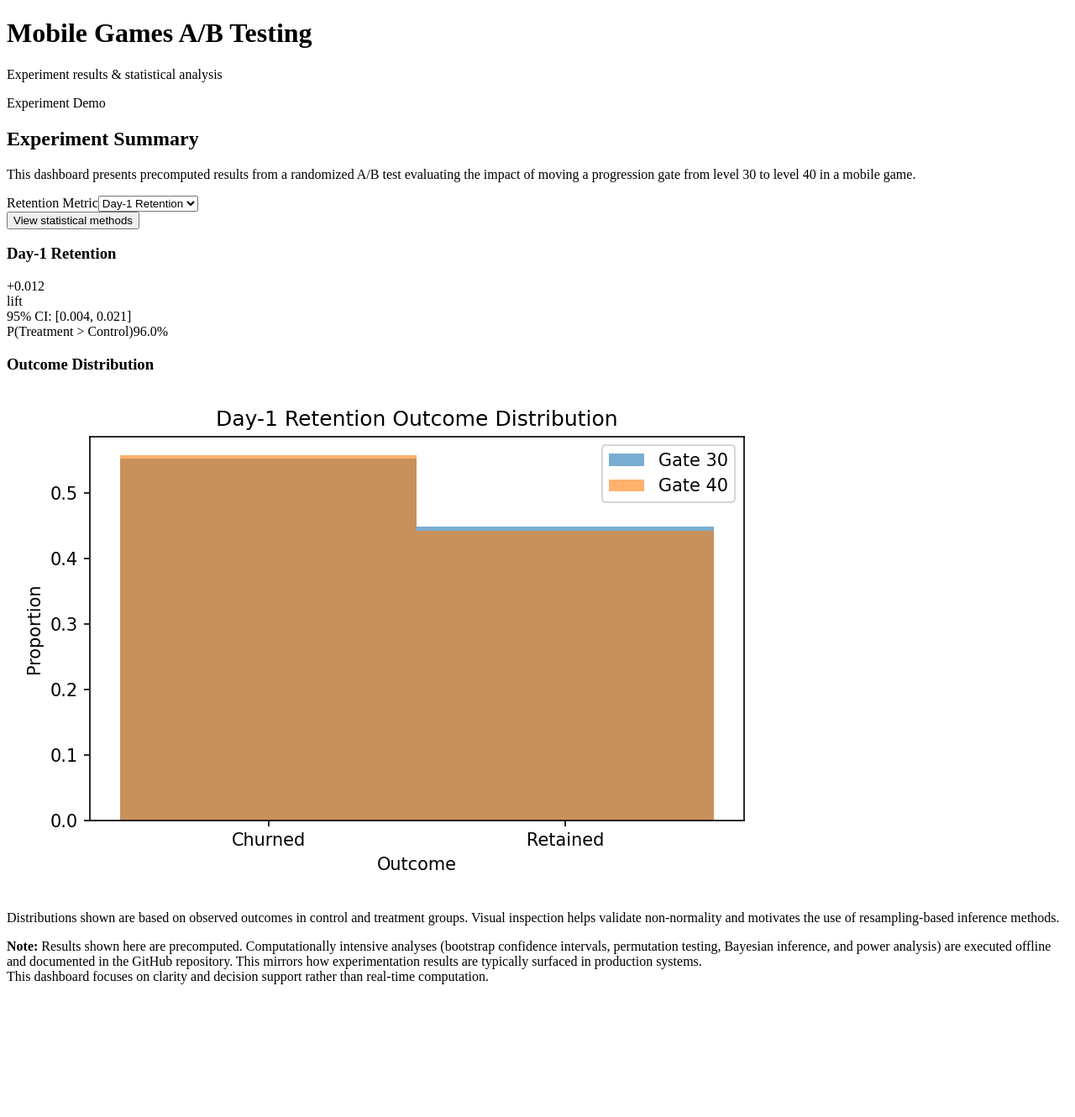
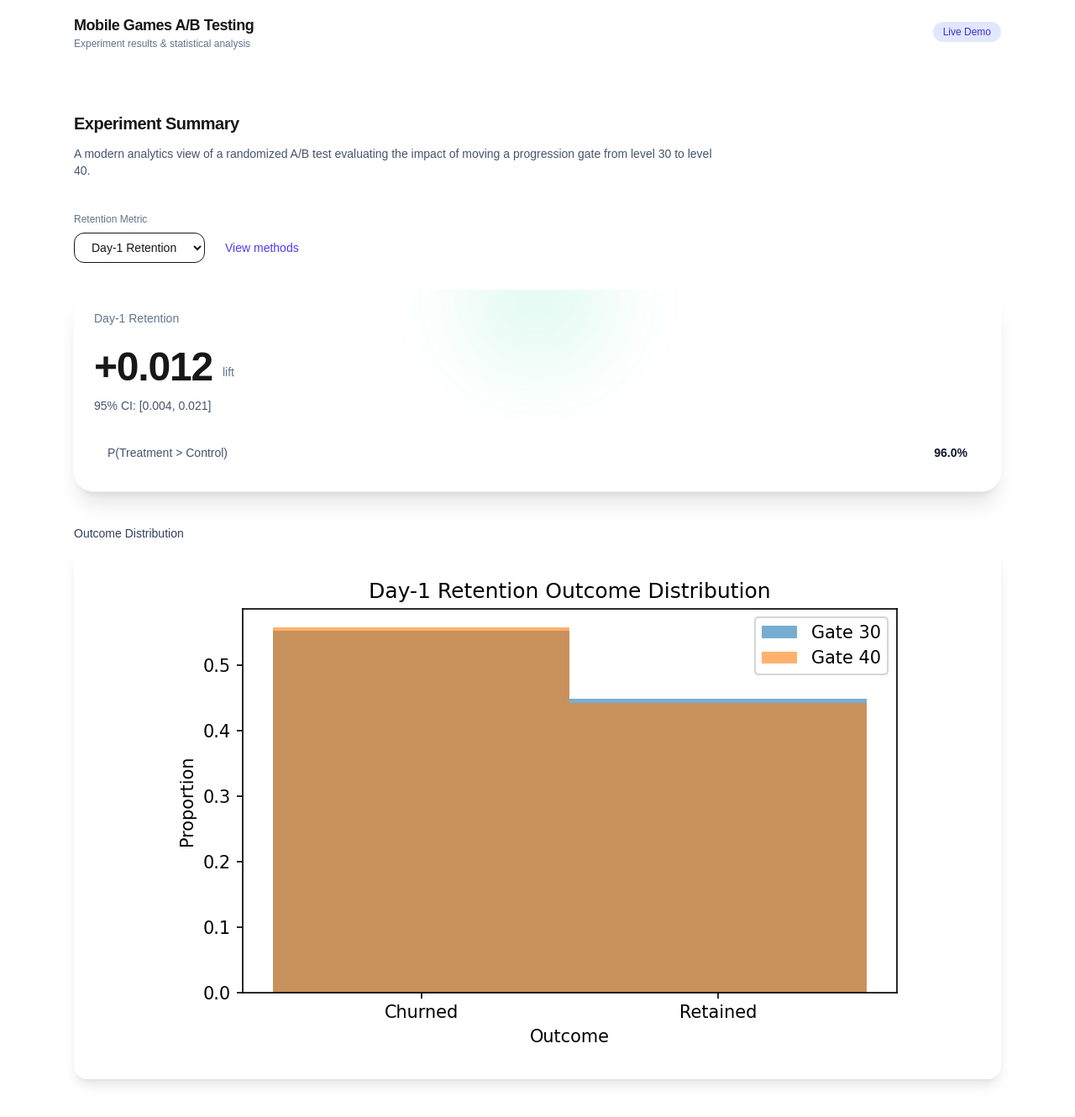
Before and after one commit to pankrulez/Mobile-Games-AB-Testing, a Next.js app in the folder web/: page / in a window 1280 px wide. Shown: the top 1330 px of the page at 84% size. Before the commit the page ends 1180 px from the top, so only its background shows below. Built offline with nearby package versions, Linux system fonts and the light colour scheme.

Commit message:
add modern UI

```diff
--- a/web/app/layout.tsx
+++ b/web/app/layout.tsx
@@ -1,6 +1,8 @@
+import "./globals.css";
+
 export const metadata = {
-  title: "Mobile Games A/B Test",
-  description: "Statistical analysis of mobile game experimentation"
+  title: "Mobile Games A/B Testing",
+  description: "Modern analytics dashboard for A/B testing results"
 };
 
 export default function RootLayout({
@@ -10,7 +12,7 @@ export default function RootLayout({
 }) {
   return (
     <html lang="en">
-      <body className="min-h-screen bg-gradient-to-br from-slate-50 to-slate-100 text-slate-900 antialiased">
+      <body className="min-h-screen bg-gradient-to-br from-slate-100 via-slate-50 to-indigo-50 text-slate-900 antialiased">
         {children}
       </body>
     </html>
--- a/web/app/page.tsx
+++ b/web/app/page.tsx
@@ -1,114 +1,110 @@
 "use client";
 
 import { useState } from "react";
+import { motion } from "framer-motion";
 import Header from "@/components/Header";
 import MetricCard from "@/components/MetricCard";
+import AnimatedCard from "@/components/AnimatedCard";
+import MethodsModal from "@/components/MethodsModal";
 import results from "@/data/results.json";
-import MethodsModal from "@/components/MethodsModal";
 
 export default function Home() {
   const [metricKey, setMetricKey] = useState<"retention_1" | "retention_7">(
     "retention_1"
   );
+  const [showMethods, setShowMethods] = useState(false);
 
   const metric = results[metricKey];
-  const [showMethods, setShowMethods] = useState(false);
 
   return (
     <>
       <Header />
 
-      <main className="mx-auto max-w-6xl px-6 py-12">
+      <motion.main
+        initial="hidden"
+        animate="visible"
+        variants={{
+          hidden: {},
+          visible: {
+            transition: { staggerChildren: 0.15 }
+          }
+        }}
+        className="mx-auto max-w-6xl px-6 py-14"
+      >
         {/* Intro */}
-        <section className="mb-8">
-          <h2 className="text-lg font-semibold text-slate-900">
+        <AnimatedCard>
+          <section className="mb-10">
+            <h2 className="text-xl font-semibold tracking-tight">
               Experiment Summary
             </h2>
-          <p className="mt-2 max-w-3xl text-sm text-slate-600">
-            This dashboard presents precomputed results from a randomized A/B test
-            evaluating the impact of moving a progression gate from level 30 to
-            level 40 in a mobile game.
+            <p className="mt-3 max-w-3xl text-sm text-slate-600">
+              A modern analytics view of a randomized A/B test evaluating the
+              impact of moving a progression gate from level 30 to level 40.
             </p>
           </section>
+        </AnimatedCard>
 
-        {/* Metric Selector */}
-        <section className="mb-6">
-          <label className="block text-sm font-medium text-slate-700">
+        {/* Controls */}
+        <AnimatedCard delay={0.05}>
+          <section className="mb-8 flex items-center gap-6">
+            <div>
+              <label className="block text-xs font-medium text-slate-500">
                 Retention Metric
               </label>
               <select
-            className="mt-2 rounded-md border px-3 py-2 text-sm"
+                className="mt-2 rounded-xl border bg-white/70 px-4 py-2 text-sm backdrop-blur"
                 value={metricKey}
                 onChange={(e) =>
-              setMetricKey(e.target.value as "retention_1" | "retention_7")
+                  setMetricKey(
+                    e.target.value as "retention_1" | "retention_7"
+                  )
                 }
               >
                 <option value="retention_1">Day-1 Retention</option>
                 <option value="retention_7">Day-7 Retention</option>
               </select>
-        </section>
+            </div>
 
             <button
               onClick={() => setShowMethods(true)}
-          className="mt-2 text-sm text-slate-600 underline hover:text-slate-900"
+              className="mt-6 text-sm text-indigo-600 hover:underline"
             >
-          View statistical methods
+              View methods
             </button>
+          </section>
+        </AnimatedCard>
 
-
-        {/* Metric Card */}
-        <section className="grid grid-cols-1 gap-6 md:grid-cols-2">
+        {/* Metric */}
+        <AnimatedCard delay={0.1}>
           <MetricCard
             title={metric.metric}
             effect={metric.effect_size}
             ci={metric.ci}
             prob={metric.bayesian_prob}
           />
-        </section>
+        </AnimatedCard>
 
-        {/* Distribution Plot */}
-        <section className="mt-8">
+        {/* Plot */}
+        <AnimatedCard delay={0.15}>
+          <section className="mt-10">
             <h3 className="mb-2 text-sm font-medium text-slate-700">
               Outcome Distribution
             </h3>
-
-          <div className="rounded-lg border bg-white p-4">
+            <div className="rounded-2xl bg-white/70 p-4 shadow-lg backdrop-blur">
               <img
                 src={`/plots/${metricKey}_distribution.png`}
-              alt={`${metric.metric} distribution`}
-              className="mx-auto max-w-full"
+                alt="Distribution plot"
+                className="mx-auto"
               />
             </div>
-
-          <p className="mt-2 text-xs text-slate-500">
-            Distributions shown are based on observed outcomes in control and treatment
-            groups. Visual inspection helps validate non-normality and motivates the
-            use of resampling-based inference methods.
-          </p>
           </section>
-
-        {/* Explanation Callout */}
-        <section className="mt-10 rounded-lg border bg-slate-50 p-4 text-sm text-slate-600">
-          <strong>Note:</strong> Results shown here are precomputed.
-          Computationally intensive analyses (bootstrap confidence intervals,
-          permutation testing, Bayesian inference, and power analysis) are
-          executed offline and documented in the GitHub repository. This mirrors
-          how experimentation results are typically surfaced in production
-          systems.
-        </section>
-
-        {/* Footer */}
-        <section className="mt-6 text-xs text-slate-500">
-          This dashboard focuses on clarity and decision support rather than
-          real-time computation.
-        </section>
+        </AnimatedCard>
+      </motion.main>
 
       <MethodsModal
         isOpen={showMethods}
         onClose={() => setShowMethods(false)}
       />
-
-      </main>
     </>
   );
 }
--- /dev/null
+++ b/web/components/AnimatedCard.tsx
@@ -0,0 +1,30 @@
+"use client";
+
+import { motion } from "framer-motion";
+
+export default function AnimatedCard({
+  children,
+  delay = 0
+}: {
+  children: React.ReactNode;
+  delay?: number;
+}) {
+  return (
+    <motion.div
+      initial={{ opacity: 0, y: 24, scale: 0.96 }}
+      animate={{ opacity: 1, y: 0, scale: 1 }}
+      transition={{
+        duration: 0.5,
+        ease: "easeOut",
+        delay
+      }}
+      whileHover={{
+        y: -6,
+        scale: 1.03
+      }}
+      className="will-change-transform"
+    >
+      {children}
+    </motion.div>
+  );
+}
--- a/web/components/Header.tsx
+++ b/web/components/Header.tsx
@@ -1,6 +1,6 @@
 export default function Header() {
   return (
-    <header className="sticky top-0 z-40 backdrop-blur bg-white/70">
+    <header className="sticky top-0 z-40 border-b border-white/40 bg-white/70 backdrop-blur">
       <div className="mx-auto max-w-6xl px-6 py-4 flex items-center justify-between">
         <div>
           <h1 className="text-lg font-semibold tracking-tight">
@@ -11,8 +11,8 @@ export default function Header() {
           </p>
         </div>
 
-        <span className="rounded-full bg-indigo-50 px-3 py-1 text-xs font-medium text-indigo-700">
-          Experiment Demo
+        <span className="rounded-full bg-indigo-100 px-3 py-1 text-xs font-medium text-indigo-700">
+          Live Demo
         </span>
       </div>
     </header>
--- a/web/components/MethodsModal.tsx
+++ b/web/components/MethodsModal.tsx
@@ -1,91 +1,79 @@
+"use client";
+
+import { motion } from "framer-motion";
+
 interface MethodsModalProps {
   isOpen: boolean;
   onClose: () => void;
 }
 
-export default function MethodsModal({ isOpen, onClose }: MethodsModalProps) {
+export default function MethodsModal({
+  isOpen,
+  onClose
+}: MethodsModalProps) {
   if (!isOpen) return null;
 
   return (
-    <div className="fixed inset-0 z-50 flex items-center justify-center bg-black/50 backdrop-blur-sm">
-      <div className="max-h-[90vh] w-full max-w-2xl rounded-2xl bg-white p-6 shadow-xl ring-1 ring-slate-200">
+    <motion.div
+      initial={{ opacity: 0 }}
+      animate={{ opacity: 1 }}
+      exit={{ opacity: 0 }}
+      className="fixed inset-0 z-50 flex items-center justify-center bg-black/60 backdrop-blur-md"
+    >
+      <motion.div
+        initial={{ y: 40, opacity: 0, scale: 0.96 }}
+        animate={{ y: 0, opacity: 1, scale: 1 }}
+        transition={{ type: "spring", stiffness: 300, damping: 25 }}
+        className="w-full max-w-2xl rounded-3xl bg-white/80 p-6 shadow-xl backdrop-blur-xl"
+      >
         <div className="flex items-start justify-between">
-          <h2 className="text-lg font-semibold text-slate-900">
+          <h2 className="text-lg font-semibold tracking-tight">
             Statistical Methods
           </h2>
           <button
             onClick={onClose}
-            className="text-slate-400 hover:text-slate-600"
+            className="text-slate-500 hover:text-slate-900"
           >
             ✕
           </button>
         </div>
 
-        <div className="mt-4 space-y-4 text-sm text-slate-700 shadow-sm hover:shadow-md transition-shadow">
+        <div className="mt-6 space-y-4 text-sm text-slate-700">
           <p>
             This experiment evaluates the causal impact of moving a progression
             gate from level 30 to level 40 using randomized A/B testing.
           </p>
 
-          <div>
-            <h3 className="font-medium text-slate-900 shadow-sm hover:shadow-md transition-shadow">
-              Bootstrap Confidence Intervals
-            </h3>
           <p>
-              Effect sizes are estimated using bootstrap resampling to quantify
-              uncertainty without relying on normality assumptions. This is
-              well-suited for skewed behavioral data.
+            <strong>Bootstrap confidence intervals</strong> are used to quantify
+            uncertainty without normality assumptions.
           </p>
-          </div>
 
-          <div>
-            <h3 className="font-medium text-slate-900 shadow-sm hover:shadow-md transition-shadow">
-              Permutation Testing
-            </h3>
           <p>
-              Statistical significance is assessed via permutation tests, which
-              evaluate the null hypothesis by randomly reassigning group labels.
-              This avoids parametric assumptions.
+            <strong>Permutation tests</strong> assess statistical significance
+            using label randomization.
           </p>
-          </div>
 
-          <div>
-            <h3 className="font-medium text-slate-900 shadow-sm hover:shadow-md transition-shadow">
-              Bayesian A/B Testing
-            </h3>
           <p>
-              A Beta-Binomial model is used for retention outcomes to estimate the
-              posterior probability that the treatment outperforms control. This
-              allows results to be interpreted probabilistically.
+            <strong>Bayesian A/B testing</strong> estimates the probability that
+            the treatment outperforms control for retention outcomes.
           </p>
-          </div>
 
-          <div>
-            <h3 className="font-medium text-slate-900 shadow-sm hover:shadow-md transition-shadow">
-              Power Analysis & Peeking Bias
-            </h3>
           <p>
-              Power and minimum detectable effects are estimated offline using
-              simulation. Peeking bias is analyzed separately to demonstrate how
-              repeated interim testing inflates false positives.
-            </p>
-          </div>
-
-          <p className="text-xs text-slate-500 shadow-sm hover:shadow-md transition-shadow">
-            All computationally intensive analyses are executed offline and
-            documented in the GitHub repository.
+            <strong>Power analysis and peeking bias</strong> are evaluated
+            offline to understand sensitivity and Type-I error inflation.
           </p>
         </div>
 
         <div className="mt-6 flex justify-end">
           <button
             onClick={onClose}
-            className="rounded-md bg-slate-900 px-4 py-2 text-sm text-white hover:bg-slate-800"
+            className="rounded-xl bg-slate-900 px-4 py-2 text-sm text-white hover:bg-slate-800"
           >
             Close
           </button>
         </div>
-      </div>
-    </div>
+      </motion.div>
+    </motion.div>
   );
 }
--- a/web/components/MetricCard.tsx
+++ b/web/components/MetricCard.tsx
@@ -1,3 +1,7 @@
+"use client";
+
+import { motion } from "framer-motion";
+
 interface MetricProps {
   title: string;
   effect: number;
@@ -14,30 +18,42 @@ export default function MetricCard({
   const positive = effect > 0;
 
   return (
-    <div className="relative overflow-hidden rounded-2xl bg-white p-6 shadow-sm ring-1 ring-slate-200">
-      {/* Accent strip */}
+    <motion.div
+      layout
+      whileHover={{ scale: 1.03 }}
+      transition={{ type: "spring", stiffness: 260, damping: 22 }}
+      className="relative overflow-hidden rounded-3xl bg-white/70 p-6 shadow-xl ring-1 ring-white/50 backdrop-blur-xl"
+    >
+      {/* Glow */}
       <div
-        className={`absolute inset-x-0 top-0 h-1 ${
-          positive ? "bg-emerald-500" : "bg-rose-500"
+        className={`absolute -top-12 left-1/2 h-28 w-28 -translate-x-1/2 rounded-full blur-3xl opacity-30 ${
+          positive ? "bg-emerald-400" : "bg-rose-400"
         }`}
       />
 
-      <h3 className="text-sm font-medium text-slate-500">{title}</h3>
+      <h3 className="relative text-sm font-medium text-slate-500">
+        {title}
+      </h3>
 
-      <div className="mt-4 flex items-end gap-3">
-        <div className="text-4xl font-semibold tracking-tight">
+      <div className="relative mt-6 flex items-end gap-3">
+        <motion.span
+          key={effect}
+          initial={{ opacity: 0, y: 10 }}
+          animate={{ opacity: 1, y: 0 }}
+          className="text-5xl font-semibold tracking-tight"
+        >
           +{effect.toFixed(3)}
-        </div>
-        <span className="mb-1 text-sm text-slate-500">
+        </motion.span>
+        <span className="mb-2 text-sm text-slate-500">
           lift
         </span>
       </div>
 
-      <div className="mt-3 text-sm text-slate-600">
+      <div className="relative mt-3 text-sm text-slate-600">
         95% CI: [{ci[0].toFixed(3)}, {ci[1].toFixed(3)}]
       </div>
 
-      <div className="mt-5 flex items-center justify-between rounded-lg bg-slate-50 px-4 py-3 text-sm">
+      <div className="relative mt-6 flex items-center justify-between rounded-xl bg-white/60 px-4 py-3 text-sm backdrop-blur">
         <span className="text-slate-600">
           P(Treatment &gt; Control)
         </span>
@@ -45,6 +61,6 @@ export default function MetricCard({
           {(prob * 100).toFixed(1)}%
         </span>
       </div>
-    </div>
+    </motion.div>
   );
 }
```
Lines whose indentation alone changed are shown as unchanged.
